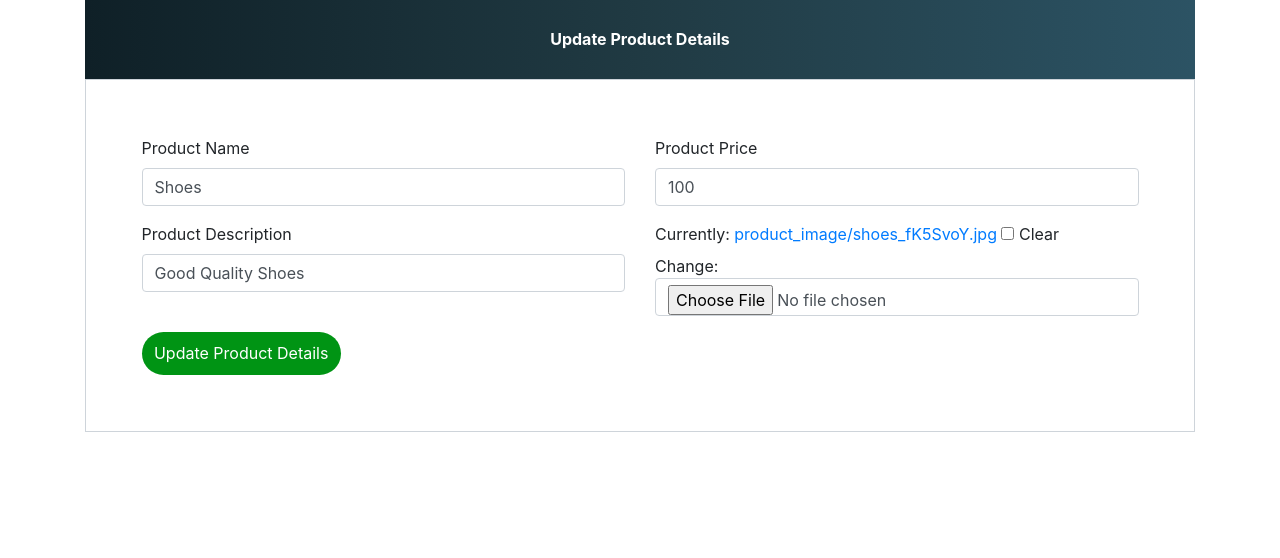
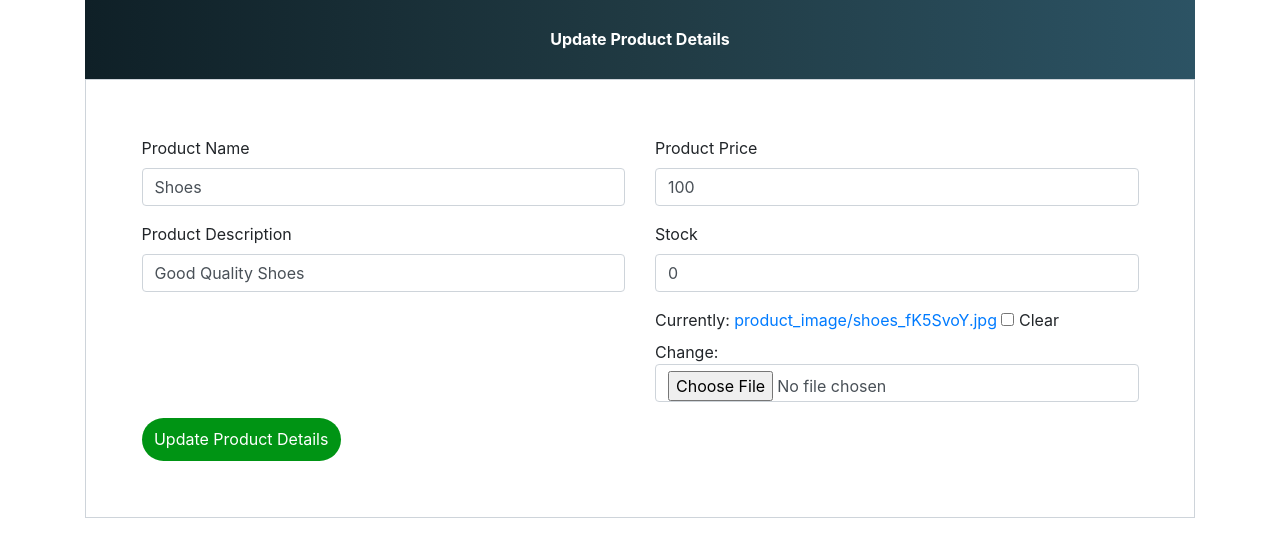
Before and after one commit to Shifar1/ShopEase, a Django app: page /update-product/3 in a window 1280 px wide. Shown: the part 145-703 px from the top of the page. Before the commit the page ends 577 px from the top, so only its background shows below. Run offline with Django 3.2, Linux system fonts and the light colour scheme; a user stored in the database is signed in; data comes from the database, SQL or seed files in the repository; both versions use the stored data as it was after the commit; some libraries are stand-ins or nearby versions.

Commit message:
enhance product display logic and add stoke

```diff
--- a/ShopEase/ECommerceSite-Django/ecom/forms.py
+++ b/ShopEase/ECommerceSite-Django/ecom/forms.py
@@ -29,7 +29,7 @@ class CustomerForm(forms.ModelForm):
 class ProductForm(forms.ModelForm):
     class Meta:
         model=models.Product
-        fields=['name','price','description','product_image']
+        fields=['name','price','description','product_image','stock']
 
 #address of shipment
 class AddressForm(forms.Form):
--- a/ShopEase/ECommerceSite-Django/ecom/models.py
+++ b/ShopEase/ECommerceSite-Django/ecom/models.py
@@ -21,6 +21,7 @@ class Product(models.Model):
     product_image= models.ImageField(upload_to='product_image/',null=True,blank=True)
     price = models.PositiveIntegerField()
     description=models.CharField(max_length=40)
+    stock = models.PositiveIntegerField(default=0, help_text="Number of items in stock")
     def __str__(self):
         return self.name
 
--- a/ShopEase/ECommerceSite-Django/ecom/views.py
+++ b/ShopEase/ECommerceSite-Django/ecom/views.py
@@ -225,19 +225,26 @@ def search_view(request):
 
 # any one can add product to cart, no need of signin
 def add_to_cart_view(request,pk):
+    product = models.Product.objects.get(id=pk)
+    if product.stock <= 0:
+        messages.error(request, product.name + ' is out of stock!')
+        products = models.Product.objects.all()
+        if 'product_ids' in request.COOKIES:
+            product_ids = request.COOKIES['product_ids']
+            counter = product_ids.split('|')
+            product_count_in_cart = len(set(counter))
+        else:
+            product_count_in_cart = 0
+        return render(request, 'ecom/index.html', {'products': products, 'product_count_in_cart': product_count_in_cart})
+
     products=models.Product.objects.all()
-
-    #for cart counter, fetching products ids added by customer from cookies
     if 'product_ids' in request.COOKIES:
         product_ids = request.COOKIES['product_ids']
         counter=product_ids.split('|')
         product_count_in_cart=len(set(counter))
     else:
         product_count_in_cart=1
-
     response = render(request, 'ecom/index.html',{'products':products,'product_count_in_cart':product_count_in_cart})
-
-    #adding product id to cookies
     if 'product_ids' in request.COOKIES:
         product_ids = request.COOKIES['product_ids']
         if product_ids=="":
@@ -247,10 +254,7 @@ def add_to_cart_view(request,pk):
         response.set_cookie('product_ids', product_ids)
     else:
         response.set_cookie('product_ids', pk)
-
-    product=models.Product.objects.get(id=pk)
     messages.info(request, product.name + ' added to cart successfully!')
-
     return response
 
 
@@ -345,14 +349,12 @@ def customer_home_view(request):
 # shipment address before placing order
 @login_required(login_url='customerlogin')
 def customer_address_view(request):
-    # this is for checking whether product is present in cart or not
-    # if there is no product in cart we will not show address form
     product_in_cart=False
+    removed_products = []
     if 'product_ids' in request.COOKIES:
         product_ids = request.COOKIES['product_ids']
         if product_ids != "":
             product_in_cart=True
-    #for counter in cart
     if 'product_ids' in request.COOKIES:
         product_ids = request.COOKIES['product_ids']
         counter=product_ids.split('|')
@@ -360,17 +362,46 @@ def customer_address_view(request):
     else:
         product_count_in_cart=0
 
+    # Remove out-of-stock products from cart
+    if 'product_ids' in request.COOKIES:
+        product_ids = request.COOKIES['product_ids']
+        if product_ids != "":
+            product_id_in_cart = product_ids.split('|')
+            products = models.Product.objects.filter(id__in=product_id_in_cart)
+            in_stock_ids = []
+            for p in products:
+                if p.stock > 0:
+                    in_stock_ids.append(str(p.id))
+                else:
+                    removed_products.append(p.name)
+            # Update cookie if any product was removed
+            if removed_products:
+                new_value = '|'.join(in_stock_ids)
+                product_in_cart = bool(new_value)
+                response = render(request, 'ecom/cart.html', {
+                    'products': models.Product.objects.filter(id__in=in_stock_ids) if in_stock_ids else [],
+                    'total': sum([p.price for p in products if str(p.id) in in_stock_ids]),
+                    'product_count_in_cart': len(set(in_stock_ids)),
+                })
+                if new_value:
+                    response.set_cookie('product_ids', new_value)
+                else:
+                    response.delete_cookie('product_ids')
+                messages.warning(request, f"Removed out-of-stock products from cart: {', '.join(removed_products)}")
+                # Pass messages to template
+                from django.contrib.messages import get_messages
+                storage = get_messages(request)
+                response.context_data = response.context_data if hasattr(response, 'context_data') else {}
+                response.context_data['messages'] = storage
+                return response
+
     addressForm = forms.AddressForm()
     if request.method == 'POST':
         addressForm = forms.AddressForm(request.POST)
         if addressForm.is_valid():
-            # here we are taking address, email, mobile at time of order placement
-            # we are not taking it from customer account table because
-            # these thing can be changes
             email = addressForm.cleaned_data['Email']
             mobile=addressForm.cleaned_data['Mobile']
             address = addressForm.cleaned_data['Address']
-            #for showing total price on payment page.....accessing id from cookies then fetching  price of product from db
             total=0
             if 'product_ids' in request.COOKIES:
                 product_ids = request.COOKIES['product_ids']
@@ -379,7 +410,6 @@ def customer_address_view(request):
                     products=models.Product.objects.all().filter(id__in = product_id_in_cart)
                     for p in products:
                         total=total+p.price
-
             response = render(request, 'ecom/payment.html',{'total':total})
             response.set_cookie('email',email)
             response.set_cookie('mobile',mobile)
@@ -409,23 +439,18 @@ def payment_success_view(request):
         if product_ids != "":
             product_id_in_cart=product_ids.split('|')
             products=models.Product.objects.all().filter(id__in = product_id_in_cart)
-            # Here we get products list that will be ordered by one customer at a time
-
-    # these things can be change so accessing at the time of order...
     if 'email' in request.COOKIES:
         email=request.COOKIES['email']
     if 'mobile' in request.COOKIES:
         mobile=request.COOKIES['mobile']
     if 'address' in request.COOKIES:
         address=request.COOKIES['address']
-
-    # here we are placing number of orders as much there is a products
-    # suppose if we have 5 items in cart and we place order....so 5 rows will be created in orders table
-    # there will be lot of redundant data in orders table...but its become more complicated if we normalize it
     for product in products:
         models.Orders.objects.get_or_create(customer=customer,product=product,status='Pending',email=email,mobile=mobile,address=address)
-
-    # after order placed cookies should be deleted
+        # Reduce stock by 1
+        if product.stock > 0:
+            product.stock -= 1
+            product.save()
     response = render(request,'ecom/payment_success.html')
     response.delete_cookie('product_ids')
     response.delete_cookie('email')
--- a/ShopEase/ECommerceSite-Django/templates/ecom/admin_products.html
+++ b/ShopEase/ECommerceSite-Django/templates/ecom/admin_products.html
@@ -53,6 +53,7 @@
           <th>Image</th>
           <th>Price</th>
           <th>Description</th>
+          <th>Stock</th>
           <th>Actions</th>
         </tr>
       </thead>
@@ -64,6 +65,7 @@
         <td> <img src="{% static p.product_image.url %}" alt="Profile Pic" height="40px" width="40px" /></td>
         <td>{{p.price}}</td>
         <td>{{p.description}}</td>
+        <td>{{p.stock}}</td>
         <td><a class="btn btn-primary btn-xs" href="{% url 'update-product' p.id  %}"><span class="glyphicon glyphicon-edit"></span></a>
           <a class="btn btn-danger btn-xs" href="{% url 'delete-product' p.id  %}"><span class="glyphicon glyphicon-trash"></span></a></td>
 
--- a/ShopEase/ECommerceSite-Django/templates/ecom/admin_update_product.html
+++ b/ShopEase/ECommerceSite-Django/templates/ecom/admin_update_product.html
@@ -78,6 +78,10 @@
               {% render_field productForm.price class="form-control" placeholder="Price" %}
             </div>
             <div class="form-group">
+              <label for="">Stock</label>
+              {% render_field productForm.stock class="form-control" placeholder="Stock" %}
+            </div>
+            <div class="form-group">
               {% render_field productForm.product_image class="form-control" placeholder="product_image" %}
             </div>
 
```
Also changed, not shown: ShopEase/ECommerceSite-Django/templates/ecom/admin_add_products.html (+4 -3 lines), ShopEase/ECommerceSite-Django/templates/ecom/customer_home.html (+25 -15 lines), ShopEase/ECommerceSite-Django/templates/ecom/index.html (+24 -15 lines), ShopEase/ECommerceSite-Django/db.sqlite3, ShopEase/ECommerceSite-Django/ecom/migrations/0006_product_stock.py (added), ShopEase/ECommerceSite-Django/static/product_image/book_neRGRG9.jpg (added), ShopEase/ECommerceSite-Django/static/product_image/shoes_fK5SvoY.jpg (added).
